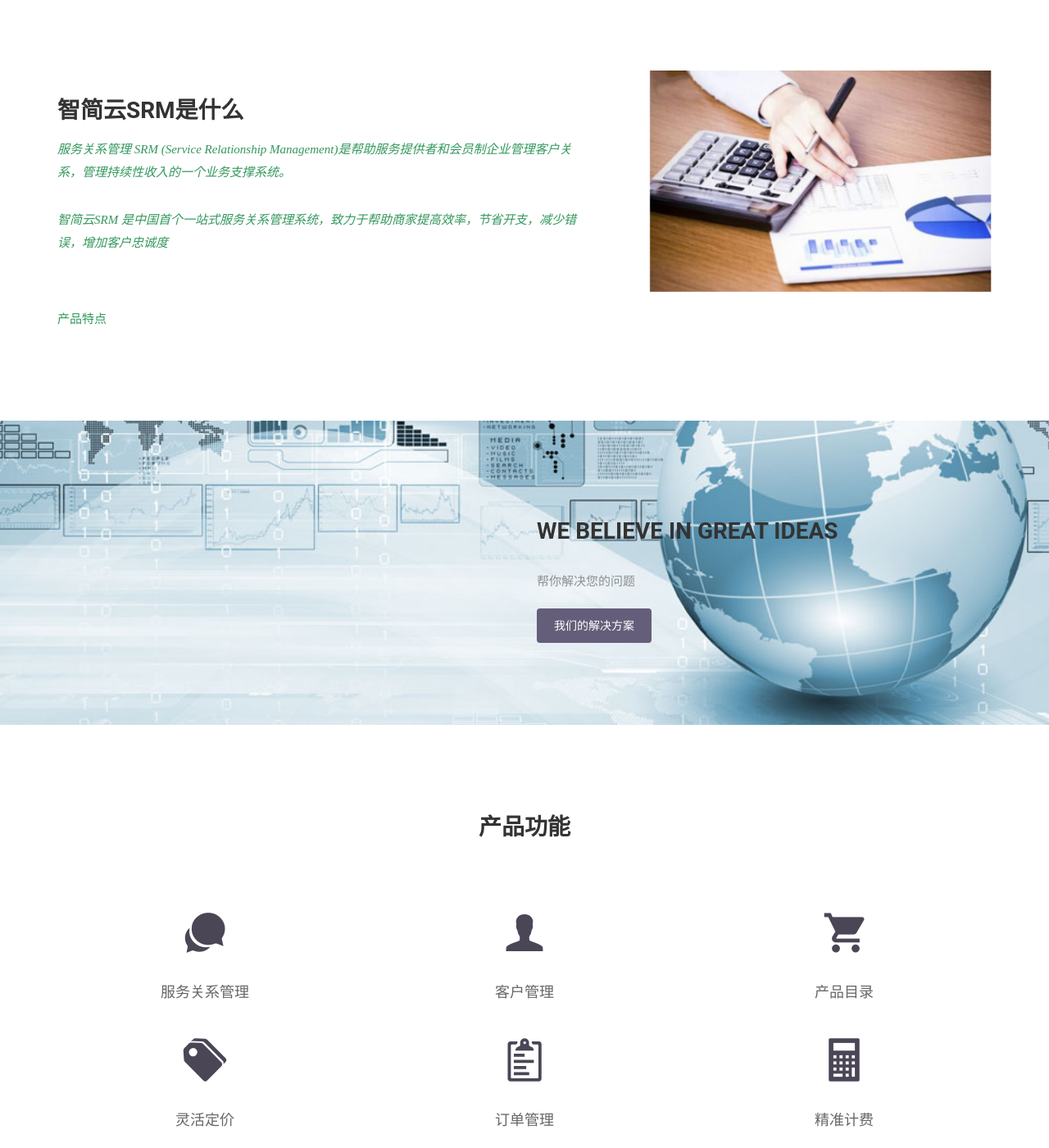
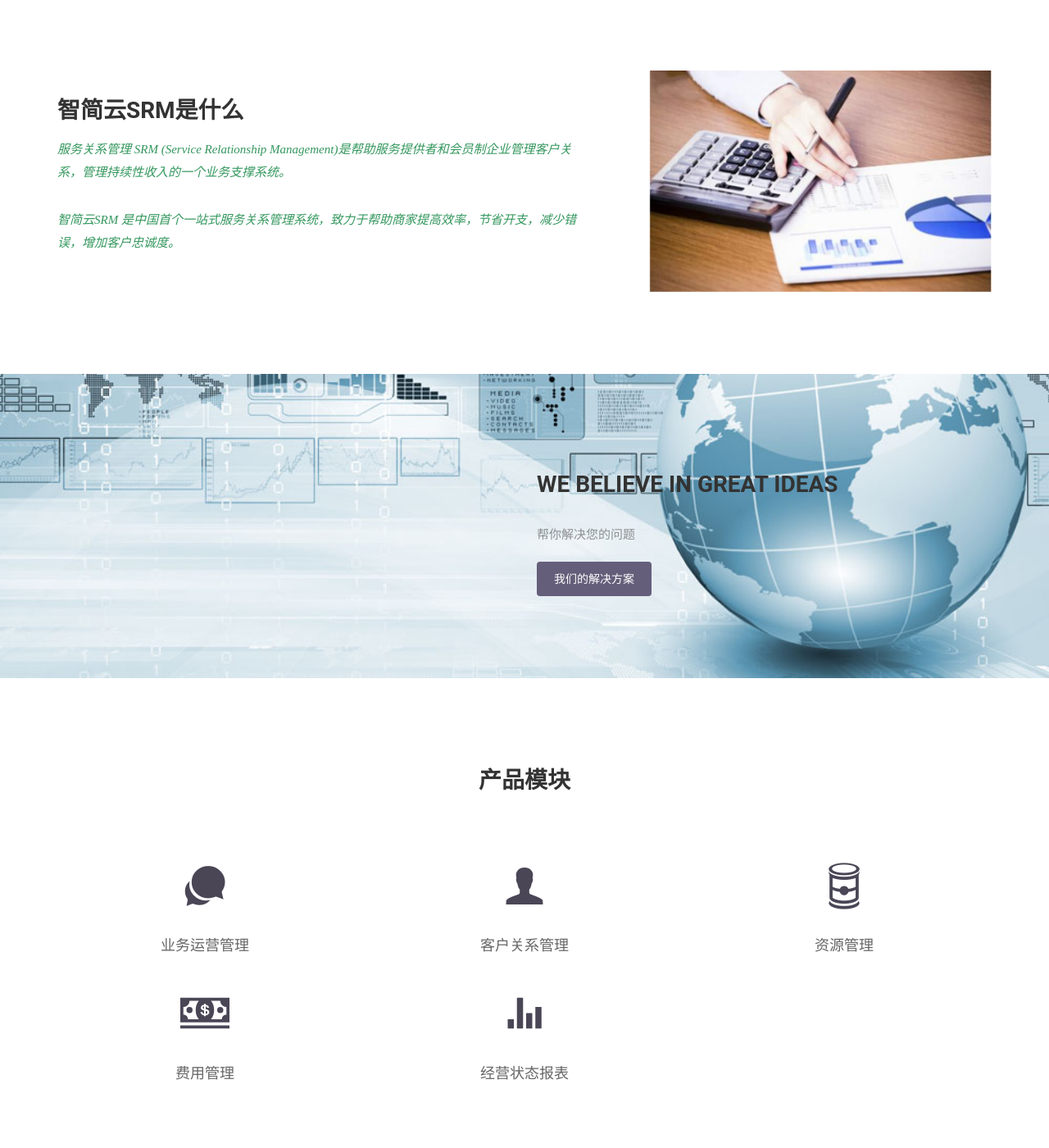
Before and after one commit to dreampivot/slipscloud.github.io, a Jekyll site: the page built from index.html, in a window 1280 px wide and 1400 px high, scrolled down 772 px. Shown: the whole window at 82% size. Built offline with Jekyll 4.4.1, drawn with Linux system fonts in a browser that asks for light colours; some web fonts are replaced.

Commit message:
Update index.html

```diff
--- a/index.html
+++ b/index.html
@@ -27,11 +27,12 @@ permalink: /
           <div class="section-title">
             <h2>智简云SRM是什么</h2>
             <p>服务关系管理 SRM (Service Relationship Management)是帮助服务提供者和会员制企业管理客户关系，管理持续性收入的一个业务支撑系统。</p>
-             <p>智简云SRM 是中国首个一站式服务关系管理系统，致力于帮助商家提高效率，节省开支，减少错误，增加客户忠诚度</p>
+             <p>智简云SRM 是中国首个一站式服务关系管理系统，致力于帮助商家提高效率，节省开支，减少错误，增加客户忠诚度。</p>
 
           </div>
+          <!--
           <h2><p>产品特点</p></h2>
-           <!--
+
           <ul>
 
             <li>专业，复杂的计费模型和规则</li>
@@ -70,35 +71,32 @@ permalink: /
   <div class="container">
     <div class="row">
       <div class="section-title">
-        <h2>产品功能</h2>
+        <h2>产品模块</h2>
       </div>
     </div>
     <div class="row ">
       <div class="col-sm-4 col-md-4">
         <div class="service-item">
           <i class="ion-chatbubbles"></i>
-          <h4>服务关系管理</h4>
+          <h4>业务运营管理</h4>
 
         </div>
        </div>
       <div class="col-sm-4 col-md-4">
         <div class="service-item">
           <i class="icon ion-person"></i>
-          <h4>客户管理</h4>
+          <h4>客户关系管理</h4>
 
         </div>
       </div>
 
       <div class="col-sm-4 col-md-4">
         <div class="service-item">
-          <i class="icon ion-android-cart"></i>
-
-
-          <h4>产品目录</h4>
-
-
+          <i class="ion-soup-can-outline"></i>
+          <h4>资源管理</h4>
         </div>
       </div>
+      <!--
       <div class="col-sm-4 col-md-4">
         <div class="service-item">
           <i class="icon ion-pricetags"></i>
@@ -129,20 +127,18 @@ permalink: /
 
         </div>
       </div>
+      -->
+      <div class="col-sm-4 col-md-4">
+        <div class="service-item">
+          <i class="icon ion-cash"></i>
+          <h4>费用管理</h4>
+        </div>
+      </div>
 
       <div class="col-sm-4 col-md-4">
         <div class="service-item">
-          <i class="icon ion-cash"></i>
-          <h4>便捷收费</h4>
-
-
-        </div>
-      </div>
-      <div class="col-sm-4 col-md-4">
-        <div class="service-item">
           <i class="icon ion-stats-bars"></i>
-          <h4>丰富报表</h4>
-
+          <h4>经营状态报表</h4>
           <p></p>
         </div>
       </div>
```
